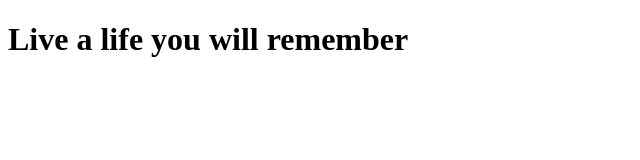
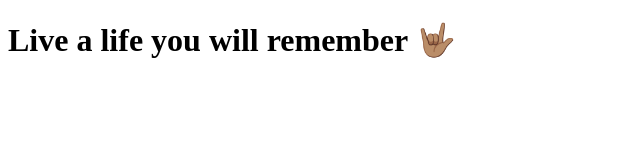
Before and after one commit to SirSouza/clone-tabnews, a Next.js app: page / in a window 1280 px wide. Shown: the top 160 px of the page, without its empty margins (0-640 px from the left). Built offline with nearby package versions, Linux system fonts and the light colour scheme.

Commit message:
modifica a frase

```diff
--- a/pages/index.js
+++ b/pages/index.js
@@ -1,5 +1,5 @@
 function Home() {
-  return <h1>Live a life you will remember</h1>;
+  return <h1>Live a life you will remember 🤟🏽</h1>;
 }
 
 export default Home;
```
